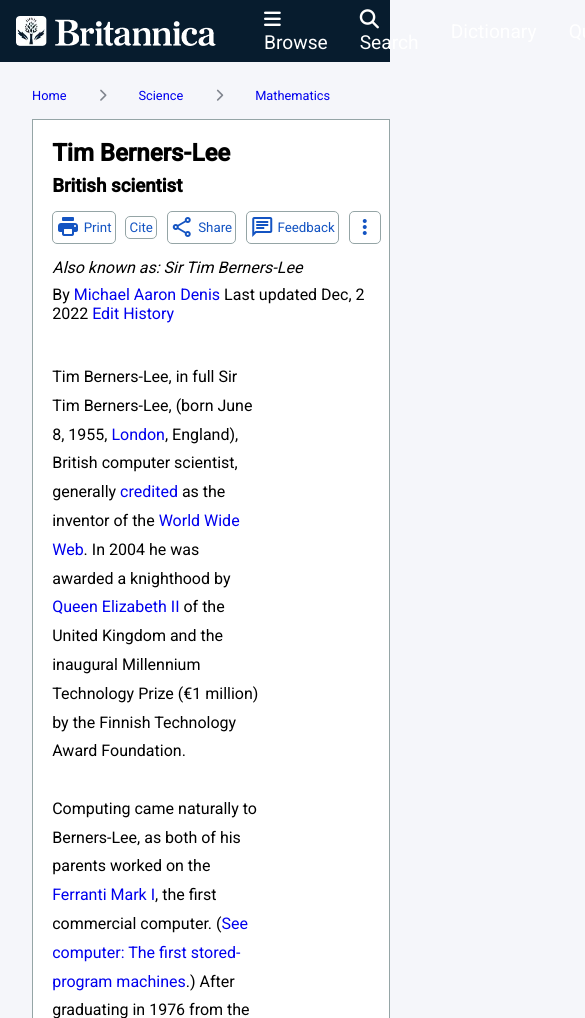
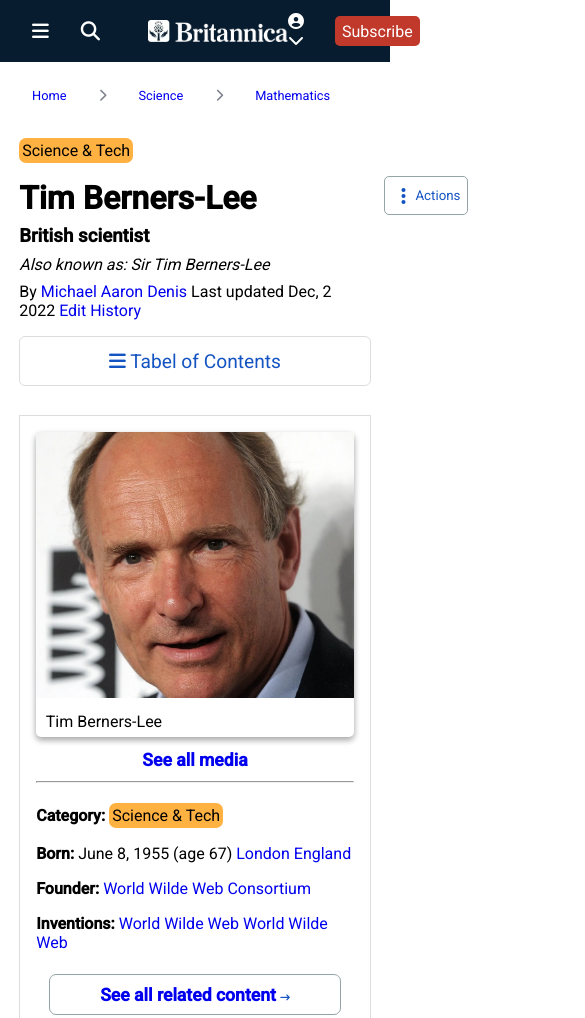
Before and after one commit to yannick2019/tim-berners-lee, a website built with Vite: page index.html in a window 390 px wide. Shown: the top 1018 px of the page, 585 px wide, since content can reach past the window. Built offline with nearby package versions, Linux system fonts and the light colour scheme.

Commit message:
Mobile version

```diff
--- a/index.html
+++ b/index.html
@@ -13,16 +13,17 @@
         <section class="navbar-header">
             <img src="./images/Logo_complet.webp" alt="logo britannica">
             <ul>
-                <li><i class="fa-solid fa-bars" style="color: #fff;"></i> Browse</li>
-                <li> <i class="fa-solid fa-magnifying-glass" style="color: #fff;"></i> Search</li>
+                <li><i class="fa-solid fa-bars" style="color: #fff;"></i> <span class="browse">Browse</span></li>
+                <li> <i class="fa-solid fa-magnifying-glass" style="color: #fff;"></i> <span class="search">Search</span></li>
                 <li>Dictionary</li>
                 <li>Quizzes</li>
                 <li>Money</li>
             </ul>
         </section>
         <section class="subscribe-login">
+            <p class="login-mobile"><i class="fa-solid fa-circle-user" style="color: #fff;"></i> <i class="fa-solid fa-chevron-down" style="color: #fff;"></i></p>
             <button>Subscribe</button>
-            <p>Login <i class="fa-solid fa-chevron-down" style="color: #fff;"></i></p>
+            <p class="login-desktop">Login <i class="fa-solid fa-chevron-down" style="color: #fff;"></i></p>
         </section>
     </header>
     <nav>
@@ -36,6 +37,7 @@
     </nav>
     <main>
         <section class="tim-name">
+            <span class="category-head">Science & Tech</span>
             <h1>Tim Berners-Lee</h1>
             <h3>British scientist</h3>
             <section class="icons">
@@ -44,9 +46,11 @@
                 <button><span class="material-symbols-outlined" style="color: #1454c2;">share</span> &nbsp;Share</button>
                 <button><span class="material-symbols-outlined" style="color: #1454c2;">chat</span> &nbsp;Feedback</button>
                 <button><span class="material-symbols-outlined">more_vert</span></button>
+                <button class="actions"><span class="material-symbols-outlined">more_vert</span> Actions</button>
             </section>
             <p><em>Also known as: Sir Tim Berners-Lee</em></p>
             <p>By <a href="https://en.wikipedia.org/wiki/Michael_Aaron_Dennis">Michael Aaron Denis</a> <span>Last updated Dec, 2 2022</span> <a href="#">Edit History</a></p>
+            <button class="table-contents"><i class="fa-solid fa-bars" style="color: #1454c2;"></i> Tabel of Contents</button>
         </section>
         <aside>
             <figure>
@@ -55,6 +59,7 @@
             </figure>
             <p class="see-all-media"><a href="#">See all media</a></p>
             <hr>
+            <p class="para-category"><strong>Category:</strong> <span class="category">Science & Tech</span></p>
             <p class="para-aside"><strong>Born:</strong> June 8, 1955 (age 67) <a href="https://en.wikipedia.org/wiki/London">London</a> <a href="https://en.wikipedia.org/wiki/England">England</a></p>
             <p class="para-aside"><strong>Founder:</strong> <a href="https://www.w3.org/">World Wilde Web Consortium</a></p>
             <p class="para-aside inventions"><strong>Inventions:</strong> <a href="https://en.wikipedia.org/wiki/World_Wide_Web">World Wilde Web</a> <a href="https://en.wikipedia.org/wiki/World_Wide_Web">World Wilde Web</a></p>
--- a/style.css
+++ b/style.css
@@ -126,14 +126,14 @@
     padding: 1.2rem;
     margin-left: 2rem;
     margin-bottom: 1rem;
-    max-width: 789px;
+    width: 840px;
     display: flex;
     flex-wrap: wrap;
 }
 
 
 aside {
-    border: 1px solid #95a5a6;
+    border: 1px solid #dcdde1;
     width: 280px;
     flex-basis: 35%;
     order: 3;
@@ -161,7 +161,7 @@
     color: #1454c2;
     display: flex;
     align-items: center;
-    padding: 0.2rem;
+    padding: 0.4rem;
     margin: 0.4rem 0;
 }
 
@@ -182,3 +182,184 @@
     padding-bottom: 1rem;
     color: #1454c2;
 }
+
+
+
+.login-mobile {
+    display: none;
+}
+.tim-name .icons .actions {
+    display: none;
+}
+.table-contents {
+    display: none;
+    border: 1px solid #dcdde1;
+    border-radius: 6px;
+    background-color: #fff;
+    width: 100%;
+    font-size: 1.2rem;
+    color: #1454c2;
+    padding: 0.8rem;
+    margin-top: 1rem;
+}
+.category-head, .category {
+    display: none;
+    background-color: #ffb142;
+    border-radius: 7px;
+    padding: 3px;
+}
+
+
+
+@media screen and (max-width: 981px) {
+    header .navbar-header img {
+        width: 140px;
+    }
+
+    .biography {
+        padding-right: 1rem;
+    }
+
+    ul {
+        font-size: 0.9rem;
+    }
+}
+
+@media screen and (max-width: 846px) {
+    main {
+        max-width: 100%;
+        margin: 0 auto;
+    }
+
+    .login-desktop {
+        display: none;
+    }
+
+    .login-mobile {
+        display: block;
+    }
+
+    .navbar-header ul li:nth-child(3),
+    .navbar-header ul li:nth-child(4),
+    .navbar-header ul li:nth-child(5) {
+        display: none;
+    }
+
+    main aside .see-all-media, main aside .related-content {
+        font-size: 0.9rem;
+    }
+}
+
+@media screen and (max-width: 768px) {
+    main {
+        max-width: 100%;
+        margin: 0 auto;
+    }
+
+    main aside .see-all-media, main aside .related-content {
+        font-size: 0.9rem;
+    }
+}
+
+@media screen and (max-width: 640px) {
+    body {
+        background-color: #fff;
+    }
+
+    main {
+        border: none;
+    }
+    aside {
+        width: 100%;
+        flex-basis: 100%;
+        order: 2;
+        padding: 1rem;
+    }
+    .biography {
+        flex-basis: 100%;
+        order: 3;
+        line-height: 1.8rem;
+    }
+    .tim-name {
+        flex-basis: 100%;
+        order: 1;
+        margin-bottom: 1.8rem;
+    }
+
+    .tim-name h1 {
+        font-size: 2rem;
+    }
+
+    .tim-name .icons button:nth-child(1),
+    .tim-name .icons button:nth-child(2),
+    .tim-name .icons button:nth-child(3),
+    .tim-name .icons button:nth-child(4),
+    .tim-name .icons button:nth-child(5) {
+        display: none;
+    }
+
+    .tim-name .icons .actions {
+        display: block;
+        display: flex;
+        align-items: center;
+    }
+
+    .tim-name {
+        position: relative;
+    }
+
+    .tim-name .icons {
+        position: absolute;
+        z-index: 1;
+        top: 2rem;
+        left: 22.8rem;
+        margin: auto;
+    }
+
+    .navbar-header ul {
+        font-size: 1.2rem;
+    }
+
+    .navbar-header ul .browse, .navbar-header ul .search {
+        display: none;
+    }
+
+    .navbar-header {
+        display: flex;
+        flex-direction: row-reverse;
+    }
+
+    .navbar-header ul .search {
+        margin-right: 20rem;
+    }
+
+    .table-contents {
+        display: block;
+    }
+
+    main aside .related-content, main aside .see-all-media {
+        font-size: 1.1rem;
+    }
+
+    .category-head, .category {
+        display: inline-block;
+    }
+
+    .category-head {
+        margin-bottom: 1rem;
+    }
+
+    .para-category {
+        margin-top: 1.2rem;
+    }
+
+    aside {
+        margin-bottom: 1rem;
+    }
+}
+
+
+
+@media screen and (max-width: 475px) {
+
+}
```
